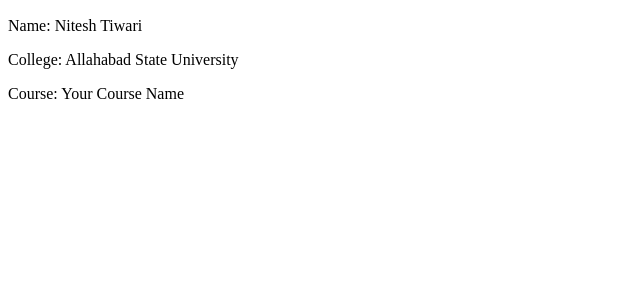
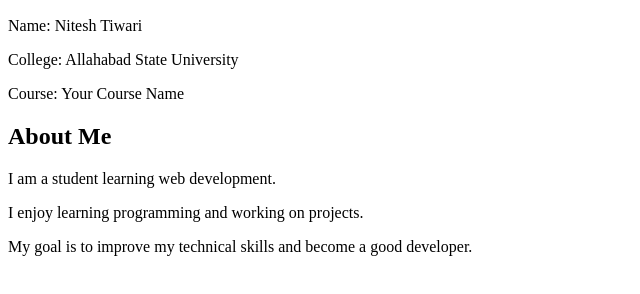
Before and after one commit to nitesh-tiw-div/Student-Profile-Project, a plain HTML site: page index.html in a window 1280 px wide. Shown: the part 110-404 px from the top of the page, without its empty margins (0-640 px from the left). Drawn offline with Linux system fonts and the light colour scheme.

Commit message:
Add About Me section

```diff
--- a/index.html
+++ b/index.html
@@ -13,5 +13,10 @@
     <p>College: Allahabad State University</p>
     <p>Course: Your Course Name</p>
 
+    <h2>About Me</h2>
+     <p>I am a student learning web development.</p>
+     <p>I enjoy learning programming and working on projects.</p>
+     <p>My goal is to improve my technical skills and become a good developer.</p>
+
 </body>
 </html>
```
